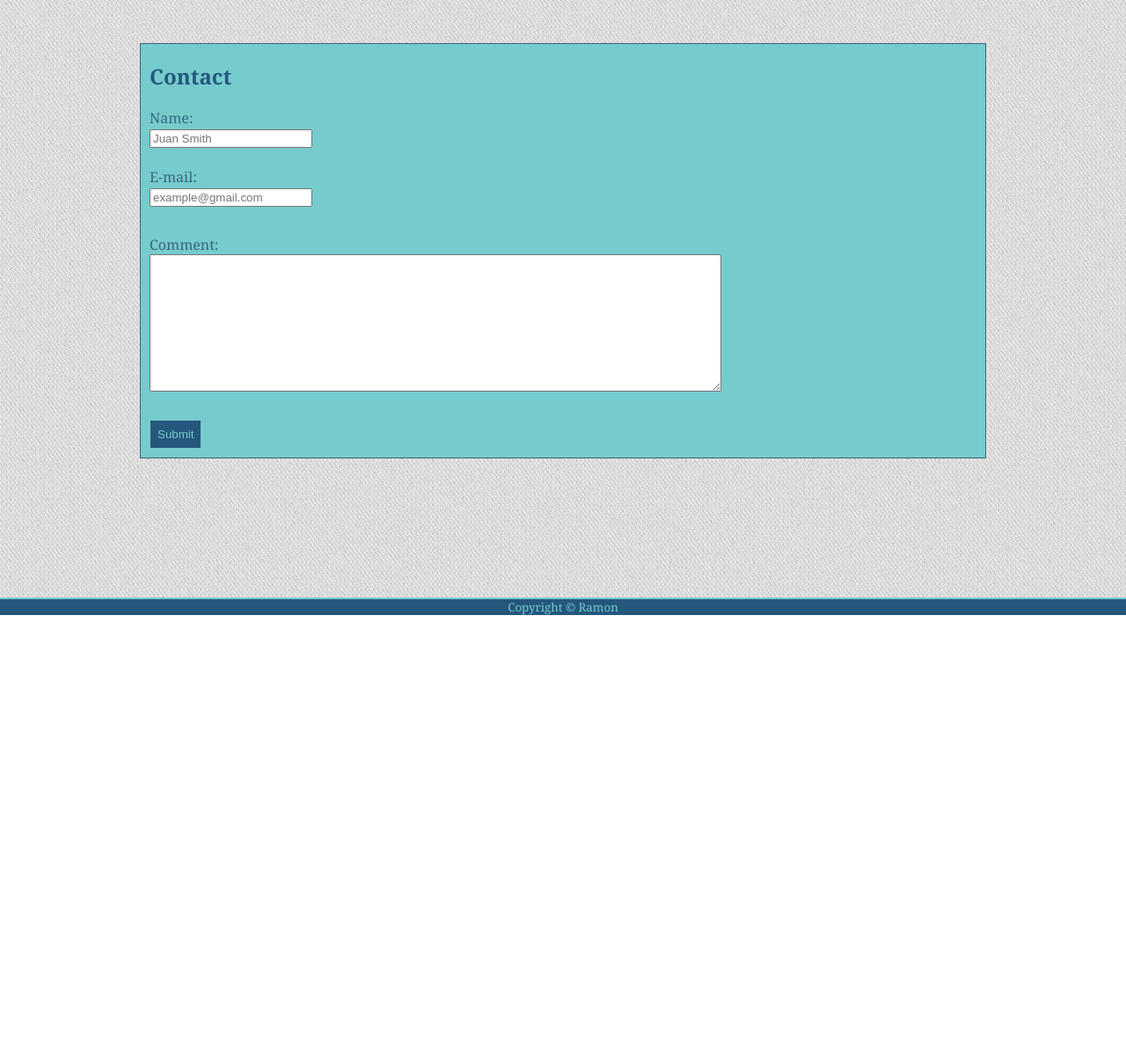
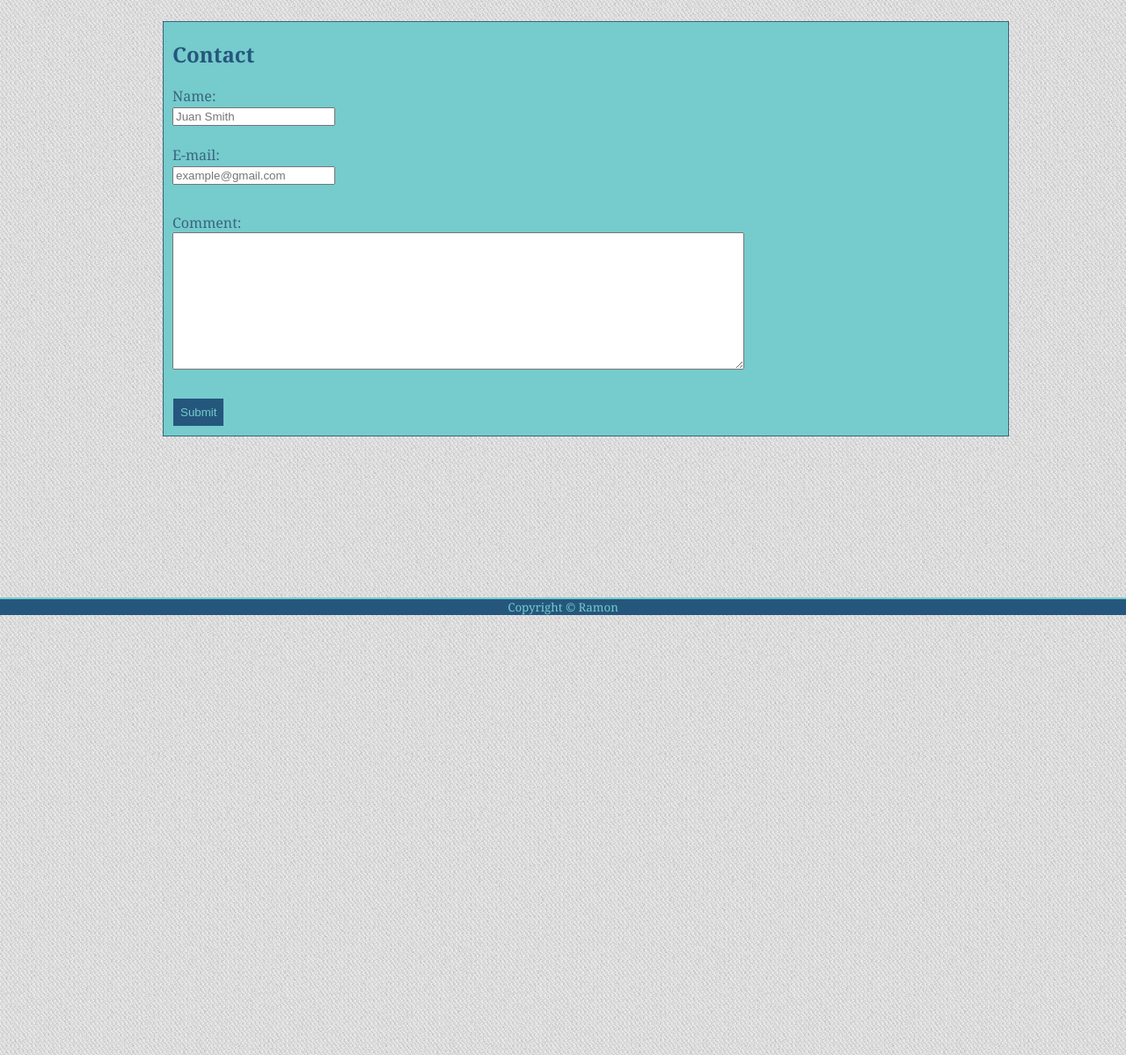
Before and after one commit to ramonb621/Basic-Portfolio, a plain HTML site: page contact.html in a window 1280 px wide. Shown: the part 101-1300 px from the top of the page at 88% size. Before the commit the page ends 800 px from the top, so only its background shows below. Drawn offline with Linux system fonts and the light colour scheme.

Commit message:
update again

```diff
--- a/assets/css/style.css
+++ b/assets/css/style.css
@@ -18,7 +18,7 @@ h1{
     text-align: center;
     border: 1px solid;
     padding: 30px;
-    position: absolute;
+    position: fixed;
     left: 80px;
 }
 h2{
@@ -38,8 +38,9 @@ a{
     width:960px;
     text-align: justify;
     border:1.5px solid;
-    position: relative;
+    position: absolute;
     top: 125px;
+    left: 185px;
     margin: auto;
     color: #39657D;
     background-color: #76CBCC;
@@ -47,15 +48,18 @@ a{
 
 }
 .menu{
-    position: absolute;
+    position: fixed;
     top:50px;
     right: 40px;
+
 }
 .cont2, .cont3{
     display: block;
     width:960px;
-    position: relative;
-    top: 150px;
+    position: absolute;
+    position: absolute;
+    top: 125px;
+    left: 185px;
     margin: auto;
     text-align: justify;
     border: 1.5px solid;
--- a/contact.html
+++ b/contact.html
@@ -5,6 +5,8 @@
         <title>Ramon Barajas</title>
         <link rel="stylesheet" type="text/css" href="assets/css/style.css">
 
+    </head>
+    <body>
             <div class="content">
 
                     <h1>Ramon Barajas</h1>
@@ -15,8 +17,8 @@
                         <a href="portfolio.html">Portfolio</a>
                         <a href="contact.html">Contact</a>
                     </div>
-    </head>
-    <body>
+            </div>
+
         <div class="cont2">
 
             <h2 class="heading">Contact</h2>
@@ -35,8 +37,9 @@
             </div>
            <!--submit button-->
             <input id="submit" type="submit" value="Submit">
+        </div>
 
-         <div class="push"></div>
+            <div class="push">
                 <footer class="footer"> Copyright &copy; Ramon </footer>
             </div>
     </body>
```
Also changed, not shown: index.html (+4 -2 lines), portfolio.html (+5 -2 lines). Lines whose indentation alone changed are shown as unchanged.
